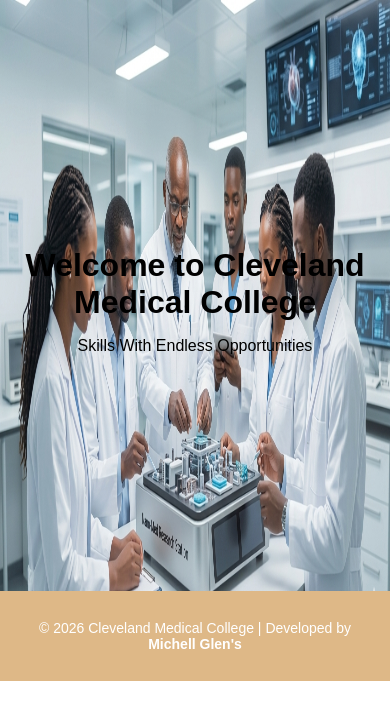
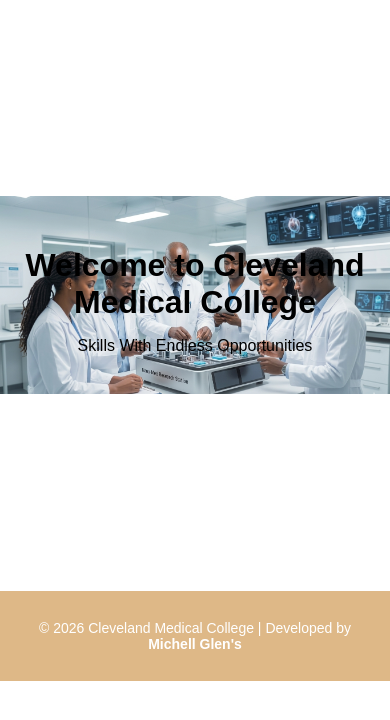
Before and after one commit to Glenkipruto/Cleveland-medical-, a Flask app: page / in a window 390 px wide. Shown: the part 82-802 px from the top of the page. Run offline with Flask 3, Linux system fonts and the light colour scheme.

Commit message:
Fix hero background size

```diff
--- a/backend/frontend/static/css/index.css
+++ b/backend/frontend/static/css/index.css
@@ -110,7 +110,7 @@ text-decoration:underline;
         height: 70;
         width: 100vw;
         background-image: url("../images/home.png");
-    background-size: 100% 100%;
+    background-size: 100% ;
         background-position: center;
         background-repeat: no-repeat;
         padding: 20px;
```
